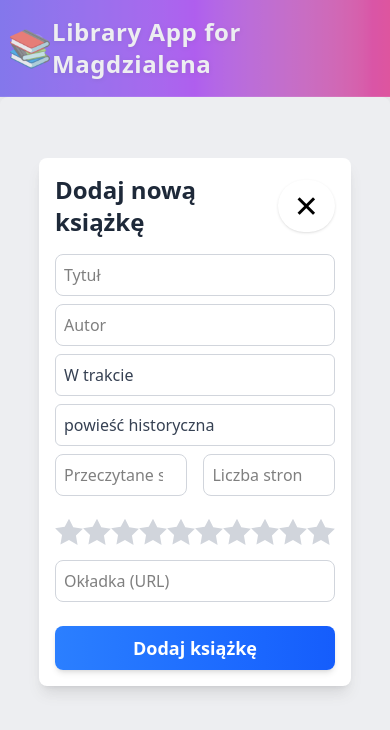
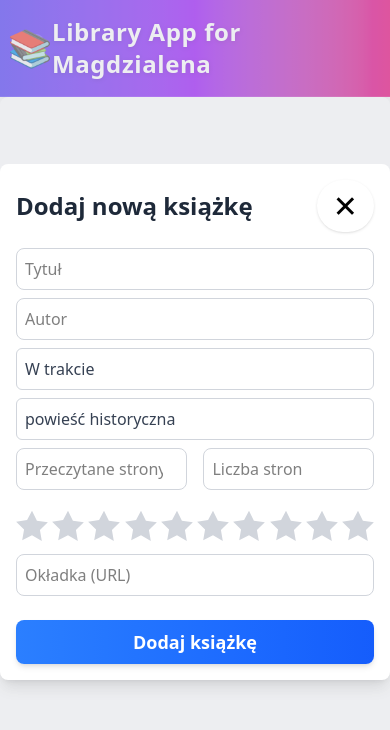
Before and after one commit to Soberek/library, a React (Vite) app: page / in a window 390 px wide. Both pictures are taken after a click on the button 326 px from the left and 788 px from the top of the page. Shown: the top 730 px of the page. Built offline with nearby package versions, Linux system fonts and the light colour scheme.

Commit message:
fix: adjust BookForm width for better responsiveness

```diff
--- a/src/components/AddBookForm/BookForm.tsx
+++ b/src/components/AddBookForm/BookForm.tsx
@@ -51,7 +51,7 @@ const BookForm: React.FC<Props> = ({
       />
 
       <form
-        className={`fixed top-1/2 left-1/2 z-20 flex w-[80%] -translate-x-1/2 -translate-y-1/2 flex-col rounded-lg bg-white p-4 shadow-lg ${isFormVisible ? "fade-in" : "fade-out"}`}
+        className={`fixed top-1/2 left-1/2 z-20 flex w-full max-w-[550px] -translate-x-1/2 -translate-y-1/2 flex-col rounded-lg bg-white px-4 py-4 shadow-lg ${isFormVisible ? "fade-in" : "fade-out"}`}
         onSubmit={handleBookSubmit}
       >
         <div className="mb-4 flex items-center justify-between">
```
